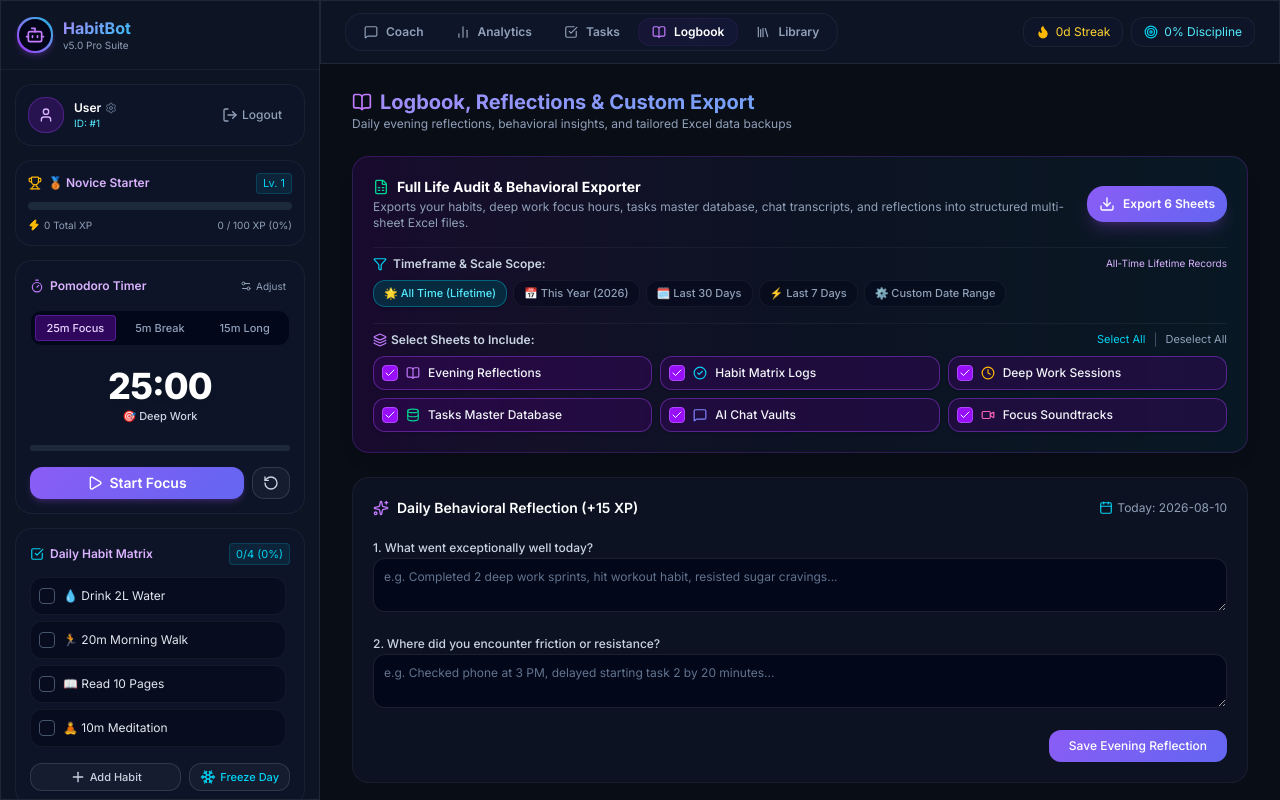
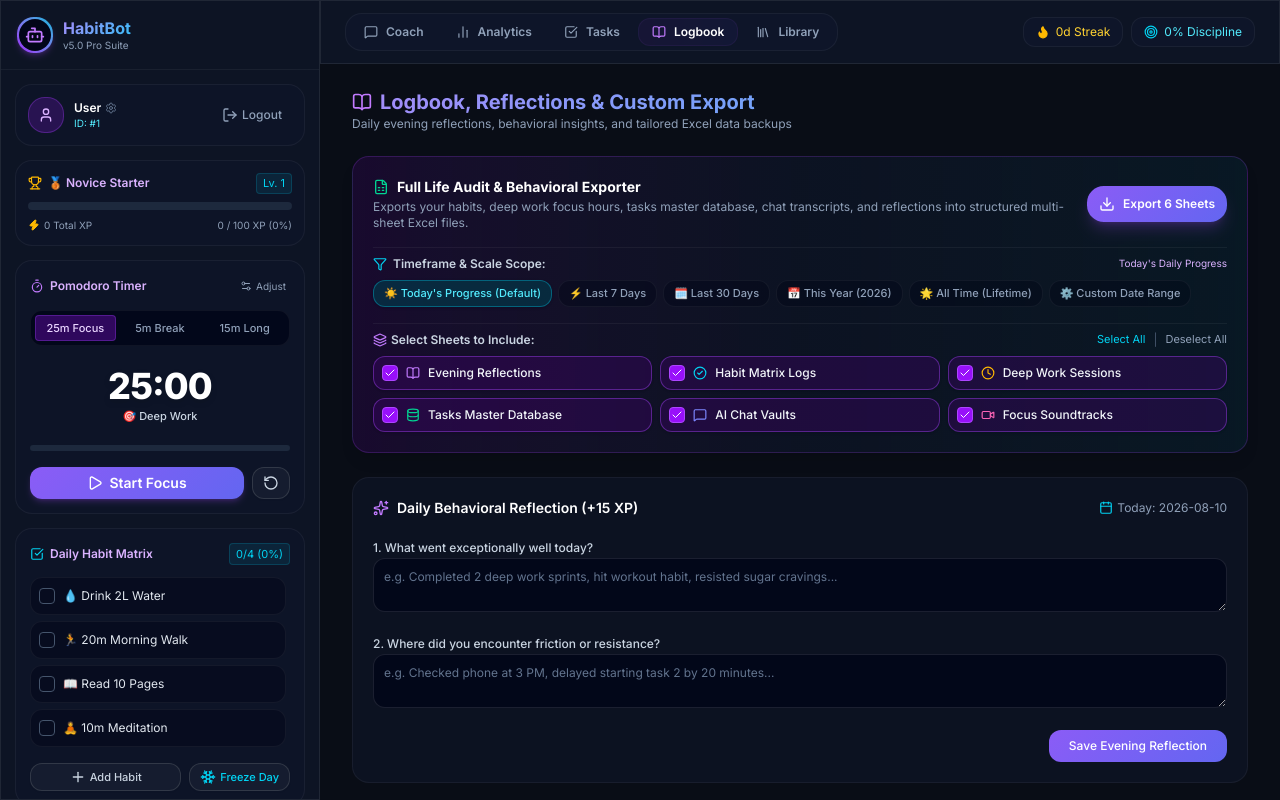
Before and after one commit to Alishba-Hamid258/habitbot-web, a Next.js app: page /dashboard/logbook in a window 1280 px wide. Built offline with nearby package versions, Linux system fonts and the light colour scheme.

Commit message:
Set Today's Progress as default export timeframe with quick scope pills

```diff
--- a/src/app/dashboard/logbook/page.tsx
+++ b/src/app/dashboard/logbook/page.tsx
@@ -40,7 +40,7 @@ interface ReflectionEntry {
   friction: string;
 }
 
-type TimeframeOption = 'all' | 'year' | 'month' | 'week' | 'custom';
+type TimeframeOption = 'today' | 'week' | 'month' | 'year' | 'all' | 'custom';
 
 export default function LogbookPage() {
   const [wentWell, setWentWell] = useState('');
@@ -49,8 +49,8 @@ export default function LogbookPage() {
   const [exporting, setExporting] = useState(false);
   const [userId, setUserId] = useState<number>(1);
 
-  // Timeframe and Scale Filters
-  const [timeframe, setTimeframe] = useState<TimeframeOption>('all');
+  // Timeframe and Scale Filters (Default: Today's Daily Progress)
+  const [timeframe, setTimeframe] = useState<TimeframeOption>('today');
   const [customStart, setCustomStart] = useState<string>('');
   const [customEnd, setCustomEnd] = useState<string>('');
 
@@ -119,8 +119,14 @@ export default function LogbookPage() {
   // Helper to determine if a date is within selected timeframe
   const isDateInTimeframe = (dateStr?: string) => {
     if (!dateStr || timeframe === 'all') return true;
+    const now = new Date();
+    const todayStr = now.toISOString().split('T')[0];
+
+    if (timeframe === 'today') {
+      return dateStr.startsWith(todayStr);
+    }
+
     const date = new Date(dateStr);
-    const now = new Date();
 
     if (timeframe === 'year') {
       const yearStart = new Date(now.getFullYear(), 0, 1);
@@ -283,7 +289,9 @@ export default function LogbookPage() {
 
       // Format filename with timeframe indicator
       const timeframeTag =
-        timeframe === 'all'
+        timeframe === 'today'
+          ? 'Today_Daily'
+          : timeframe === 'all'
           ? 'Lifetime'
           : timeframe === 'year'
           ? 'Year_2026'
@@ -345,16 +353,21 @@ export default function LogbookPage() {
               <span>Timeframe & Scale Scope:</span>
             </span>
             <span className="text-[10px] text-purple-300 font-mono">
-              {timeframe === 'all' ? 'All-Time Lifetime Records' : `Filtered: ${timeframe.toUpperCase()}`}
+              {timeframe === 'today'
+                ? "Today's Daily Progress"
+                : timeframe === 'all'
+                ? 'All-Time Lifetime Records'
+                : `Filtered: ${timeframe.toUpperCase()}`}
             </span>
           </div>
 
           <div className="flex flex-wrap items-center gap-1.5">
             {[
+              { id: 'today', label: "☀️ Today's Progress (Default)" },
+              { id: 'week', label: '⚡ Last 7 Days' },
+              { id: 'month', label: '🗓️ Last 30 Days' },
+              { id: 'year', label: '📅 This Year (2026)' },
               { id: 'all', label: '🌟 All Time (Lifetime)' },
-              { id: 'year', label: '📅 This Year (2026)' },
-              { id: 'month', label: '🗓️ Last 30 Days' },
-              { id: 'week', label: '⚡ Last 7 Days' },
               { id: 'custom', label: '⚙️ Custom Date Range' },
             ].map((opt) => (
               <button
```
